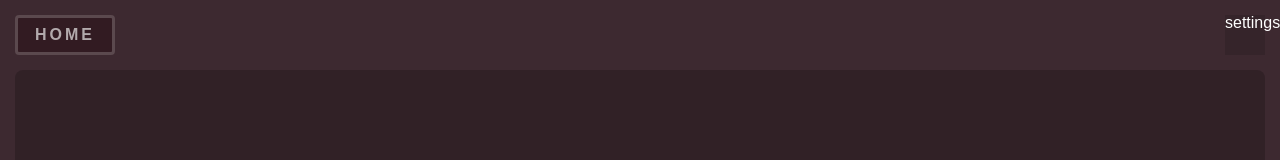
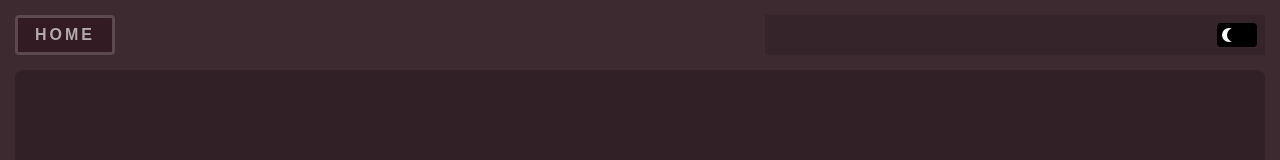
Before and after one commit to rellarain/sandbox, a React (Vite) app in the folder sandbox/: page / in a window 1280 px wide. Shown: the top 160 px of the page. Built offline with nearby package versions, Linux system fonts and the light colour scheme.

Commit message:
1/24/26 x2

```diff
--- a/sandbox/src/App.tsx
+++ b/sandbox/src/App.tsx
@@ -3,6 +3,7 @@ import Samplr from "./pages/sampler";
 import Designr from "./pages/designer";
 import Coleur from "./pages/coleur";
 import Processr from "./pages/processr";
+import Sketchr from "./pages/experimentr";
 
 function App() {
 
@@ -40,18 +41,27 @@ function App() {
             setActivePage('home');
         } else {setActivePage('Processr')}
     }
+    function handleExperimentrPage() {
+        if (activePage === "Sketchr") {
+            setActivePage('home');
+        } else {setActivePage('Sketchr')}
+    }
 
 
 
+    const [lightMode,setLightMode] = useState("night");
+
+    const handleDayNightToggle = () => {
+        if (lightMode !== "night") {
+            setLightMode("night")
+        } else {setLightMode("day")}
+    }
+
+
     return(
-    <div className={"sandboxUI active"+activePage+" sandboxToggle"+sandboxToggleState}>
+    <div className={"sandboxUI active"+activePage+" sandboxToggle"+sandboxToggleState+" "+lightMode+"Mode"}>
         <button className="navToggle" onClick={handleSandboxToggle}>{activePage}</button>
         <nav className="navPanel">
-            <div>
-                <button onClick={handleSamplrPage} className="samplrBtn">Samplr</button>
-                <button>Pages</button>
-                <button>Components</button>
-            </div>
             <div>
                 <button onClick={handleColeurPage} className="coleurBtn">Coleur</button>
             </div>
@@ -59,7 +69,21 @@ function App() {
                 <button onClick={handleDesignrPage} className="designrBtn">Designr</button>
             </div>
             <div>
+                <button onClick={handleExperimentrPage} className="sketchrBtn">Sketchr</button>
+            </div>
+            <div>
                 <button onClick={handleProcessrPage} className="processrBtn">Processr</button>
+            </div>
+            <div>
+                <button onClick={handleSamplrPage} className="samplrBtn">Samplr</button>
+                <button>Pages</button>
+                <button>Components</button>
+            </div>
+            <div>
+                <button>Scriblr (0.0)</button>
+            </div>
+            <div>
+                <button>Aura</button>
             </div>
             <div>
                 <button></button>
@@ -70,8 +94,14 @@ function App() {
             <Designr/>
             <Coleur/>
             <Processr/>
+            <Sketchr/>
         </main>
-        <form className="sandboxSettings" action="">settings</form>
+        <div className="sandboxSettings">
+            <button className="dayNightToggle" onClick={handleDayNightToggle}>
+                <div></div>
+                <div></div>
+            </button>
+        </div>
     </div>
 )}
 
--- a/sandbox/src/assets/style/style.css
+++ b/sandbox/src/assets/style/style.css
@@ -154,42 +154,6 @@ button {
   overflow: hidden;
   border-radius: 8px;
   position: absolute;
-}
-.sandboxUI .mainscreen .pageSamplr .samplrCarousel {
-  display: block;
-  position: absolute;
-  height: calc(100% - 30px);
-  width: 500%;
-  top: 15px;
-  left: 0;
-  transition: left 0.5s;
-}
-.sandboxUI .mainscreen .pageSamplr .samplrCarousel section {
-  background-color: rgba(255, 255, 255, 0.072);
-  margin: 0 15px 0 0;
-  display: inline-block;
-  width: 10%;
-  height: 100%;
-}
-.sandboxUI .mainscreen .pageSamplr .samplrCarouselBtnL {
-  background-color: rgba(255, 255, 255, 0);
-  border: none;
-  cursor: pointer;
-  height: 100%;
-  width: 25%;
-  position: absolute;
-  top: 0;
-  left: 0;
-}
-.sandboxUI .mainscreen .pageSamplr .samplrCarouselBtnR {
-  background-color: rgba(255, 255, 255, 0);
-  border: none;
-  height: 100%;
-  width: 25%;
-  position: absolute;
-  top: 0;
-  cursor: pointer;
-  right: 0;
 }
 .sandboxUI .mainscreen .pageDesignr {
   background-color: hsl(318, 20%, 39%);
@@ -366,13 +330,68 @@ button {
   background-color: hsl(141, 56%, 26%);
   border-radius: 8px;
 }
+.sandboxUI .mainscreen .pageSketchr {
+  background-color: hsl(0, 0%, 50%);
+}
+.sandboxUI .mainscreen .pageSketchr nav {
+  position: absolute;
+  top: 0;
+  right: 0;
+  height: 40px;
+  width: 200px;
+}
 .sandboxUI .sandboxSettings {
   position: absolute;
   top: 15px;
   right: 15px;
   height: 40px;
+  width: 500px;
+  background-color: rgba(0, 0, 0, 0.13);
+}
+.sandboxUI .sandboxSettings .dayNightToggle {
   width: 40px;
-  background-color: rgba(0, 0, 0, 0.13);
+  height: 24px;
+  margin: 8px;
+  right: 0;
+  position: absolute;
+  border-radius: 4px;
+  border: none;
+}
+.sandboxUI .sandboxSettings .dayNightToggle div {
+  width: 14px;
+  height: 14px;
+  border-radius: 7px;
+  position: absolute;
+  top: 5px;
+  transition: background 1s, left 0.6s;
+}
+.sandboxUI .sandboxSettings .dayNightToggle div:nth-child(1) {
+  left: 5px;
+}
+.sandboxUI .sandboxSettings .dayNightToggle div:nth-child(2) {
+  right: 5px;
+}
+
+.dayMode .sandboxSettings .dayNightToggle {
+  background-color: rgb(98, 180, 238);
+}
+.dayMode .sandboxSettings .dayNightToggle div:nth-child(2) {
+  background-color: yellow;
+  left: 20px;
+}
+.dayMode .sandboxSettings .dayNightToggle div:nth-child(1) {
+  background-color: rgb(98, 180, 238);
+}
+
+.nightMode .sandboxSettings .dayNightToggle {
+  background-color: black;
+}
+.nightMode .sandboxSettings .dayNightToggle div:nth-child(2) {
+  background-color: black;
+  left: 10px;
+}
+.nightMode .sandboxSettings .dayNightToggle div:nth-child(1) {
+  background-color: white;
 }
 
 .activehome .navToggle {
@@ -458,6 +477,16 @@ button {
   background-color: hsl(141, 56%, 26%);
 }
 
+.activeSketchr .navPanel div .sketchrBtn {
+  background-color: hsl(0, 0%, 50%);
+  color: white;
+  font-weight: 600;
+}
+.activeSketchr .mainscreen .pageSketchr {
+  top: 15px;
+  transition: top 1s 1.5s;
+}
+
 .sandboxToggleInactive .mainscreen {
   width: calc(100vw - 30px);
 }
--- a/sandbox/src/assets/style/style.scss
+++ b/sandbox/src/assets/style/style.scss
@@ -1,8 +1,5 @@
 @use "sass:math";
-@use 'input-range-scss' with (
-    $track-color: hsl(168, 46%, 29%),
-    $thumb-color: hsl(216, 59%, 35%)
-);
+
 
 
 html, body, div, span, applet, object, iframe,
@@ -95,6 +92,8 @@ $coleurBlack9: hsla(0, 0%, 0%, 0.9);
 
 
 $processrBgColor: hsl(141, 56%, 26%);
+
+$sketchrBgColor: hsla(0,0%,50%,1);
 
 
 // -----------------------------------------------------------------------------------------------------
@@ -199,45 +198,7 @@ $processrBgColor: hsl(141, 56%, 26%);
             overflow: hidden;
             border-radius: 8px;
             position: absolute;
-            .samplrCarousel {
-                display: block;
-                position: absolute;
-                height: calc(100% - 30px);
-                width: calc(500%);
-                top: 15px;
-                left: 0;
-                transition: left .5s;
-                // background-color: black;
-                section {
-                    background-color: rgba(255, 255, 255, 0.072);
-                    margin: 0 15px 0 0;
-                    display: inline-block;
-                    width: 10%;
-                    height: 100%;
-                }
 
-
-            }
-            .samplrCarouselBtnL {
-                background-color: rgba(255, 255, 255, 0);
-                border: none;
-                cursor: pointer;
-                height: 100%;
-                width: 25%;
-                position: absolute;
-                top: 0;
-                left: 0;
-            }
-            .samplrCarouselBtnR {
-                background-color: rgba(255, 255, 255, 0);
-                border: none;
-                height: 100%;
-                width: 25%;
-                position: absolute;
-                top: 0;
-                cursor: pointer;
-                right: 0;
-            }
         }
         .pageDesignr {
             background-color: $designrBgColor;
@@ -378,14 +339,53 @@ $processrBgColor: hsl(141, 56%, 26%);
             background-color: $processrBgColor;
             border-radius: 8px;
         }
+        .pageSketchr {
+            background-color: $sketchrBgColor;
+            nav {
+                position: absolute;
+                top: 0;
+                right: 0;
+                height: 40px;
+                width: 200px;
+            }
+        }
     }
     .sandboxSettings {
         position: absolute;
         top: 15px;
         right: 15px;
+
         height: 40px;
-        width: 40px;
+        width: 500px;
         background-color: rgba(0, 0, 0, 0.13);
+        .dayNightToggle {
+            width: 40px;
+            height: 24px;
+            margin: 8px;
+            right: 0;
+            position: absolute;
+            border-radius: 4px;
+            border: none;
+
+            // background is Dynamic All Sizes
+
+
+            div {
+                width: 14px;
+                height: 14px;
+                border-radius: 7px;
+                position: absolute;
+                top: 5px;
+                transition: background 1s, left .6s;
+            }
+            div:nth-child(1) {
+                left: 5px;
+            }
+            div:nth-child(2) {
+                right: 5px;
+            }
+
+        }
 
     }
 }
@@ -410,7 +410,24 @@ $processrBgColor: hsl(141, 56%, 26%);
 //       SANDBOX: navigation toggle, selection
 // -----------------------------------------------------------------------------------------------------
 
-
+.dayMode {
+    .sandboxSettings {
+        .dayNightToggle {
+            background-color: rgb(98, 180, 238);
+            div:nth-child(2) {background-color: yellow;left: 20px;}
+            div:nth-child(1) {background-color: rgb(98, 180, 238);}
+        }
+    }
+}
+.nightMode {
+    .sandboxSettings {
+        .dayNightToggle {
+            background-color: black;
+            div:nth-child(2) {background-color: black; left: 10px;}
+            div:nth-child(1) {background-color: white;}
+        }
+    }
+}
 
 .activehome {
     .navToggle {background-color: $sandboxAccentInactive;}
@@ -540,6 +557,24 @@ $processrBgColor: hsl(141, 56%, 26%);
 }
 
 
+.activeSketchr {
+    .navPanel {
+        div {
+            .sketchrBtn {
+                background-color: $sketchrBgColor;
+                color: white;
+                font-weight: 600;
+            }
+        }
+    }
+    .mainscreen {
+        .pageSketchr {
+            top: 15px;
+            transition: top 1s 1.5s;
+        }
+    }
+}
+
 
 
 
--- a/sandbox/src/pages/designer.tsx
+++ b/sandbox/src/pages/designer.tsx
@@ -8,7 +8,7 @@ function Designr() {
             <br/>
             <br/>
             <br/> - interactive GUI editor
-            <br/> -
+            <br/> - uses colors from Coleur for components/pages
             <br/> -
             <br/> -
             <br/> -
@@ -17,6 +17,11 @@ function Designr() {
             <br/> -
             <br/>
             <br/>
+            <nav>
+                <button></button>
+                <button></button>
+                <button></button>
+            </nav>
         </main>
     )
 }
--- /dev/null
+++ b/sandbox/src/pages/experimentr.tsx
@@ -0,0 +1,25 @@
+import { useState } from "react";
+
+function Sketchr() {
+
+
+    return (
+        <main className="pageSketchr">
+            <br/>
+            <br/>
+            <br/>
+            <br/> - prototype future/existing projects (aura, scriblr, etc.)
+            <br/> -
+            <br/> -
+            <br/> -
+            <br/> -
+            <br/> -
+            <br/> -
+            <br/>
+            <br/>
+            <br/>
+        </main>
+    )
+}
+
+export default Sketchr
```
Also changed, not shown: sandbox/src/pages/sampler.tsx (+20 -26 lines), 1 other file (tests, documents, lock files or other folders).
